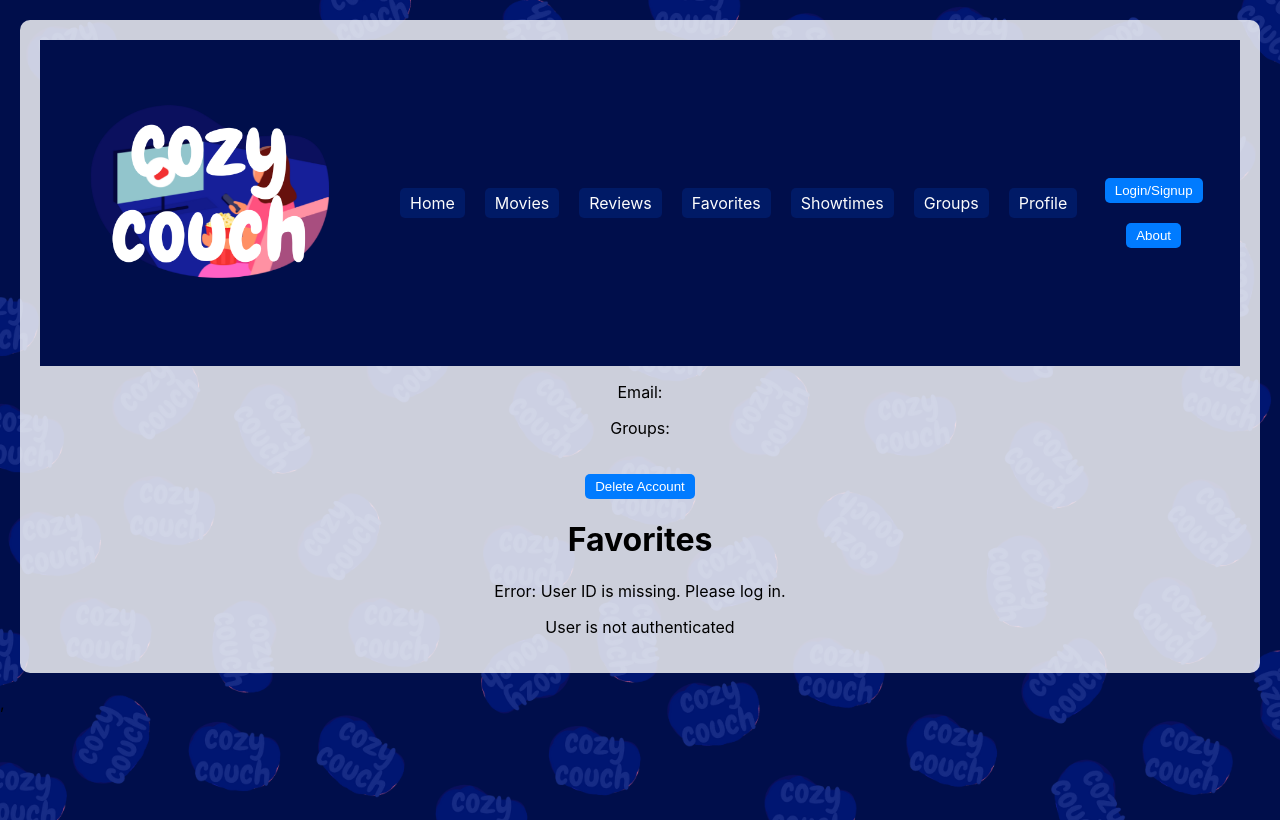
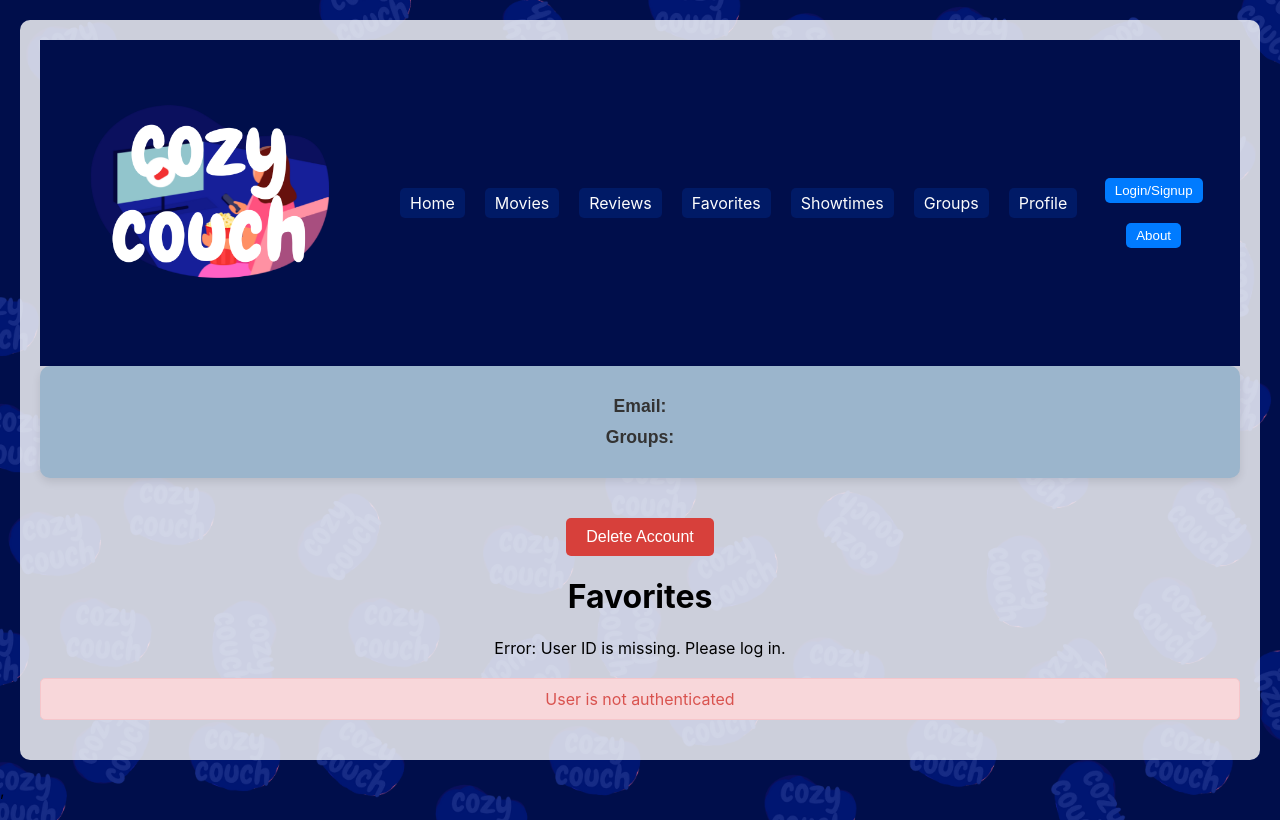
Before and after one commit to gruup-8/movies, a React (Create React App) app: page /profile in a window 1280 px wide. Built offline with nearby package versions, Linux system fonts and the light colour scheme.

Commit message:
Added styling for the profile.js, adjusted the width for the search bar in movies.css

```diff
--- a/src/pages/profile.js
+++ b/src/pages/profile.js
@@ -1,6 +1,7 @@
 import React, { useEffect, useState } from "react";
 import { Link } from "react-router-dom";
 import "../styles/Movies.css";
+import "../styles/Profile.css"
 import Pagination from "../components/Pagination";
 import { Route, Routes } from "react-router-dom";
 import FavoritesPage from "../components/Favorites";
--- a/src/styles/Movies.css
+++ b/src/styles/Movies.css
@@ -104,7 +104,7 @@
 
 /* Search bar container */
 .movie-page input[type="text"] {
-    width: 60%;
+    width: 30%;
     padding: 10px 15px;
     border-radius: 25px;
     border: 1px solid #000E4B;
@@ -143,7 +143,7 @@
 
 /* Genre dropdown styling */
 .movie-page select {
-    width: 60%;
+    width: 30%;
     padding: 10px 15px;
     border-radius: 25px;
     border: 1px solid #000E4B;
--- /dev/null
+++ b/src/styles/Profile.css
@@ -0,0 +1,87 @@
+/* Profile container styling */
+.profile-info {
+    background-color: #9bb5cc;
+    padding: 20px;
+    border-radius: 10px;
+    box-shadow: 0 4px 8px rgba(0, 0, 0, 0.1);
+    margin-bottom: 20px;
+    font-family: 'Arial', sans-serif;
+    color: #333;
+}
+
+.profile-info p {
+    margin: 10px 0;
+    font-size: 1.1rem;
+    font-weight: bold;
+}
+
+.profile-info ul {
+    list-style-type: none;
+    padding: 0;
+    margin: 0;
+}
+
+.profile-info ul li {
+    margin: 5px 0;
+}
+
+.profile-info ul li a {
+    color: #0056b3;
+    text-decoration: none;
+    font-size: 1rem;
+    transition: color 0.3s;
+}
+
+.profile-info ul li a:hover {
+    color: #281497;
+}
+
+/* Error message styling */
+.error-message {
+    color: #d9534f;
+    background-color: #f8d7da;
+    padding: 10px;
+    border-radius: 5px;
+    border: 1px solid #f5c6cb;
+    margin: 20px 0;
+    font-size: 1rem;
+    text-align: center;
+}
+
+/* Favorites section styling */
+.favorites-section {
+    padding: 20px;
+    background-color: #fff;
+    border: 1px solid #ddd;
+    border-radius: 10px;
+    box-shadow: 0 4px 8px rgba(0, 0, 0, 0.1);
+    margin-top: 20px;
+}
+
+.favorites-section h1 {
+    font-size: 1.5rem;
+    color: #333;
+    margin-bottom: 15px;
+}
+
+/* Delete account button styling */
+.delete-account {
+    margin-top: 20px;
+    text-align: center;
+}
+
+.delete-account button {
+    padding: 10px 20px;
+    background-color: #d7403b;
+    color: white;
+    border: none;
+    border-radius: 5px;
+    font-size: 1rem;
+    cursor: pointer;
+    transition: background-color 0.3s, transform 0.2s;
+}
+
+.delete-account button:hover {
+    background-color: #c9302c;
+    transform: scale(1.05);
+}
```
